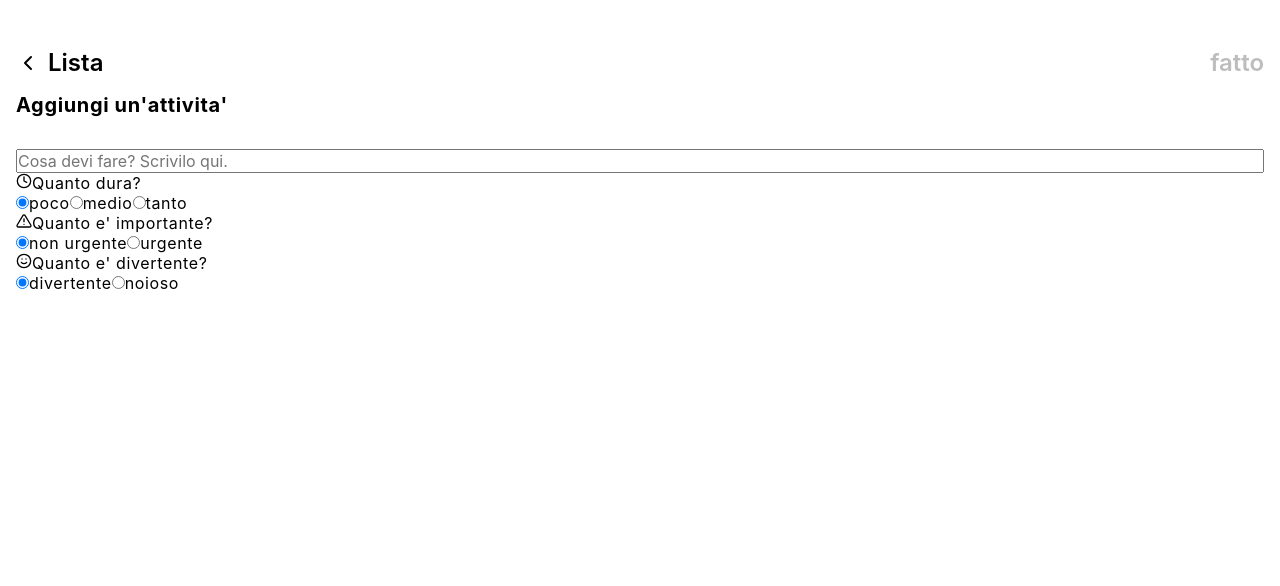
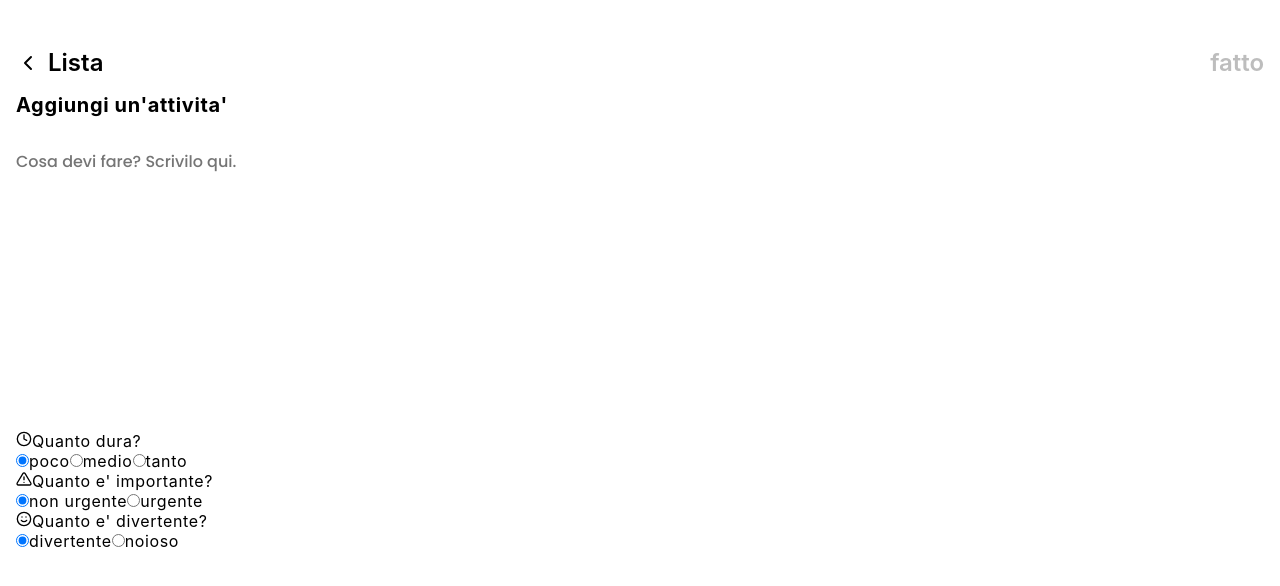
Before and after one commit to MarcoMaz/renato-do-list, a React (Create React App) app: page /add-edit in a window 1280 px wide. Shown: the top 586 px of the page. Built offline with nearby package versions, Linux system fonts and the light colour scheme.

Commit message:
fix( textarea ): fix styling

```diff
--- a/src/components/core/InputText.tsx
+++ b/src/components/core/InputText.tsx
@@ -4,7 +4,7 @@ import React, { FunctionComponent } from 'react';
 interface InputTextProps {
   value: string;
   placeholder?: string;
-  onChange: (event: React.ChangeEvent<HTMLInputElement>) => void;
+  onChange: React.ChangeEventHandler<HTMLTextAreaElement>;
 }
 
 const InputText: FunctionComponent<InputTextProps> = ({
@@ -13,8 +13,8 @@ const InputText: FunctionComponent<InputTextProps> = ({
   onChange,
 }) => {
   return (
-    <input
-      type="text"
+    <textarea
+      rows={10}
       value={value}
       placeholder={placeholder}
       onChange={onChange}
--- a/src/styles/basics.scss
+++ b/src/styles/basics.scss
@@ -320,4 +320,11 @@ figure {
   h2 {
     margin-bottom: 2rem;
   }
+
+  textarea {
+    border: 0;
+    font-family: $textFont;
+    margin-bottom: 2rem;
+    resize: none;
+  }
 }
```
